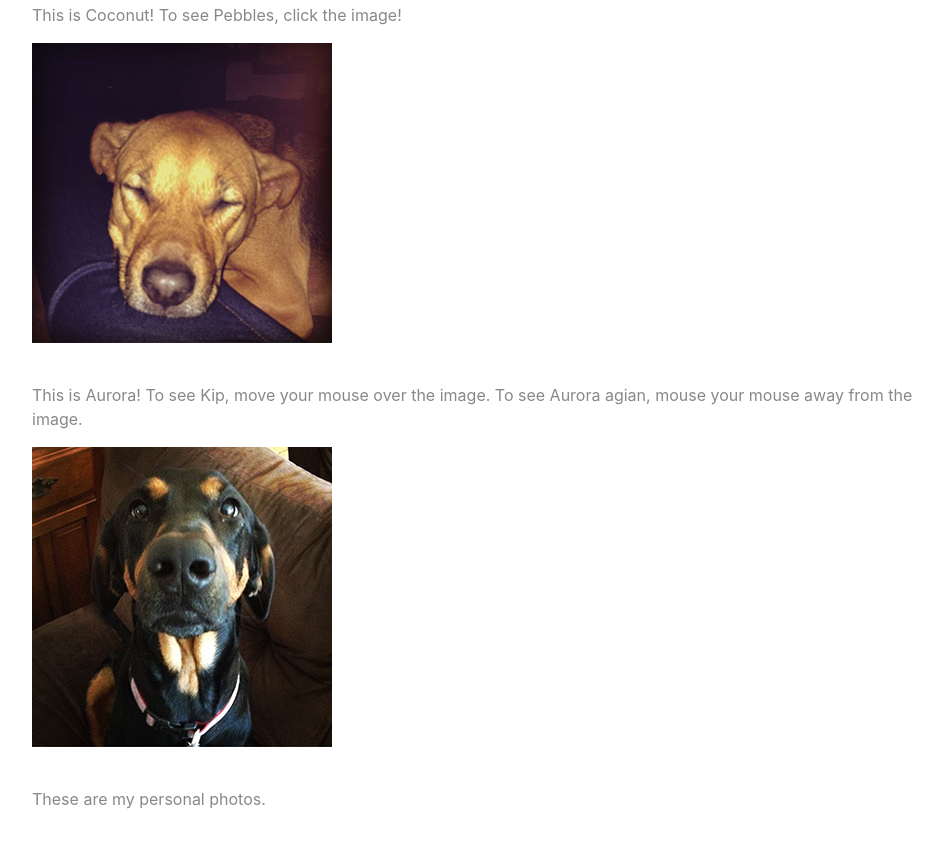
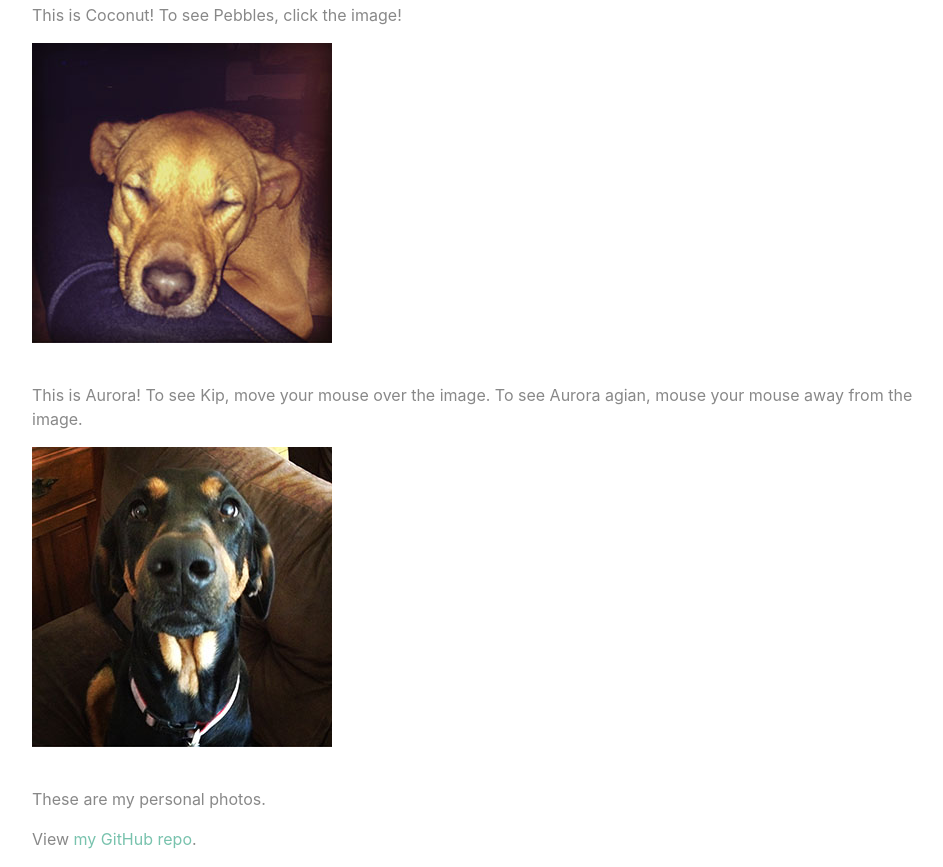
Before and after one commit to SarahDeVoe/js_project, a plain HTML site: page index.html in a window 1280 px wide. Shown: the part 293-1160 px from the top of the page, without its empty margins (53-996 px from the left). Before the commit the page ends 1120 px from the top, so only its background shows below. Drawn offline with Linux system fonts and the light colour scheme.

Commit message:
Update index.html

```diff
--- a/index.html
+++ b/index.html
@@ -44,6 +44,7 @@
 
         <div>
           <p class="mt-4"> These are my personal photos.</p>
+          <p> View <a href="https://github.com/SarahDeVoe/js_project"> my GitHub repo</a>.</p>
         </div>
 
       </div>
```
